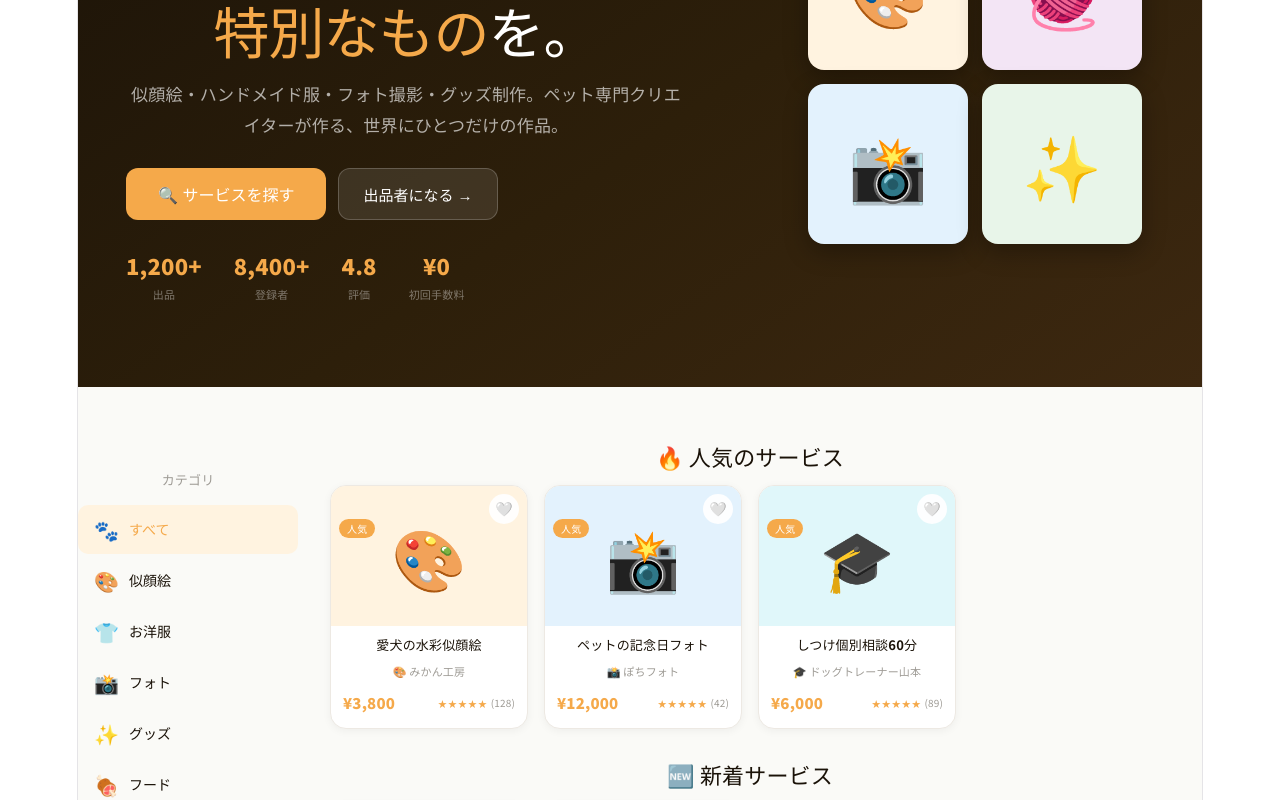
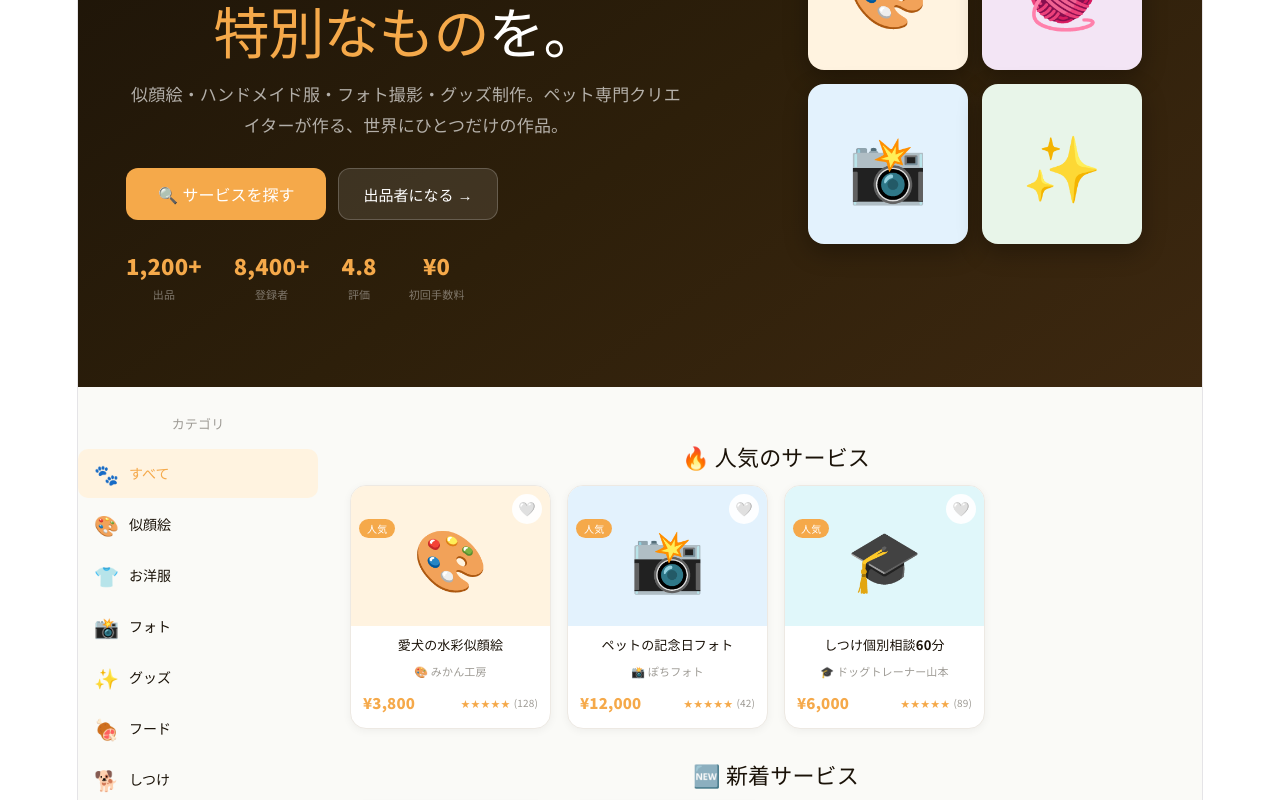
Before and after one commit to masakazu-1204/qocca, a React (Vite) app: page / in a window 1280 px wide. Shown: the part 300-1100 px from the top of the page. Built offline with nearby package versions, Linux system fonts and the light colour scheme.

Commit message:
Update App.tsx

```diff
--- a/src/App.tsx
+++ b/src/App.tsx
@@ -61,8 +61,8 @@ const useIsPC = () => {
 
 // ── PC用サイドバー ─────────────────────────────────────────────────────────
 const Sidebar = ({ setPage, activeCat, setActiveCat }) => (
-  <div style={{ width:220, flexShrink:0, paddingTop:80 }}>
-    <div style={{ position:"sticky", top:80 }}>
+  <div style={{ width:240, flexShrink:0, paddingTop:24 }}>
+    <div style={{ position:"sticky", top:92 }}>
       <div style={{ fontSize:13, fontWeight:800, color:C.warmGray, marginBottom:12, padding:"0 8px" }}>カテゴリ</div>
       {CATS.map(c=>(
         <button key={c.id} onClick={()=>{ setActiveCat(c.id); setPage("search"); }} style={{
@@ -93,7 +93,7 @@ const PCNavbar = ({ setPage, liked, search, setSearch }) => (
     position:"fixed", top:0, left:0, right:0, zIndex:200,
     background:"rgba(250,250,247,0.97)", backdropFilter:"blur(12px)",
     borderBottom:`1px solid ${C.border}`, height:68,
-    display:"flex", alignItems:"center", padding:"0 32px", gap:24
+    display:"flex", alignItems:"center", padding:"0 40px", gap:24
   }}>
     <div onClick={()=>setPage("home")} style={{ flexShrink:0 }}><Logo size={32}/></div>
     <div style={{ flex:1, maxWidth:500, position:"relative" }}>
@@ -933,7 +933,7 @@ export default function QoccaApp() {
           )}
           <div style={{ display:"flex", maxWidth:1400, margin:"0 auto" }}>
           <Sidebar setPage={setPage} activeCat={activeCat} setActiveCat={setActiveCat}/>
-          <div style={{ flex:1, minWidth:0, padding:"24px 32px" }}>
+          <div style={{ flex:1, minWidth:0, padding:"24px 0 24px 32px" }}>
             {page==="home" && (
               <>
                 <div style={{ marginTop:32 }}>
```
